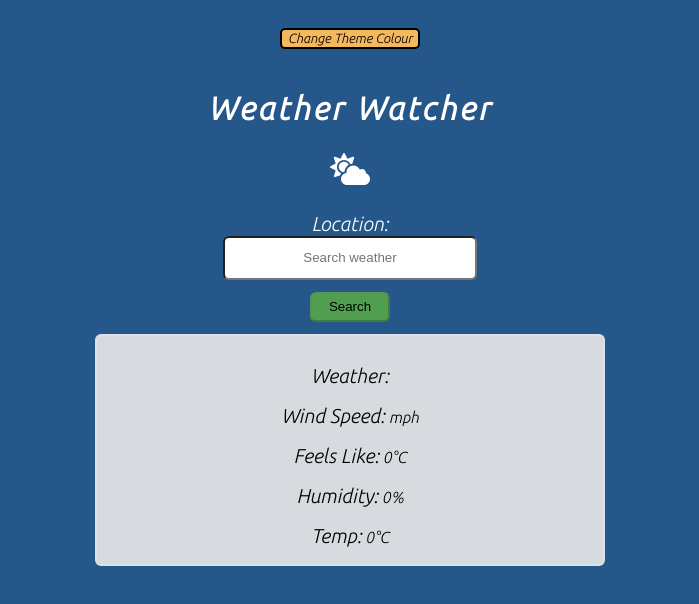
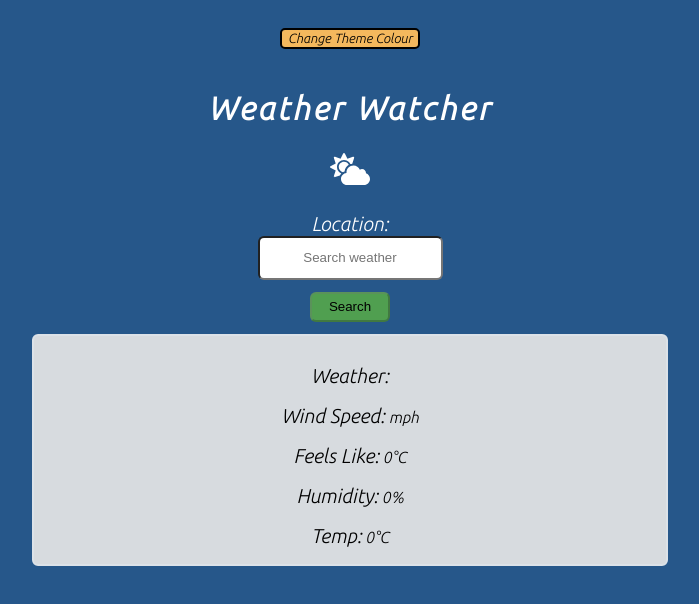
Before and after one commit to usuajiayako/react-weather-app, a React (Create React App) app: page / in a window 1280 px wide. Shown: the top 604 px of the page, without its empty margins (290-989 px from the left). Built offline with nearby package versions, Linux system fonts and the light colour scheme; no server answers.

Commit message:
adjusted CSS

```diff
--- a/src/SearchEngine/SearchEngine.css
+++ b/src/SearchEngine/SearchEngine.css
@@ -1,6 +1,7 @@
 .form {
   display: flex;
   align-items: center;
+  justify-content: center;
   flex-direction: column;
 }
 
@@ -9,7 +10,7 @@
   padding: 10px 0;
   text-align: center;
   height: 20px;
-  width: 250px;
+  width: 100%;
 }
 
 .submit {
@@ -26,4 +27,5 @@
   display: flex;
   flex-direction: column;
   font-size: 20px;
+  align-items: center;
 }
--- a/src/WeatherCard/WeatherCard.css
+++ b/src/WeatherCard/WeatherCard.css
@@ -3,7 +3,7 @@
   border: 2px solid rgb(220, 226, 232);
   background-color: rgb(215, 219, 223);
   border-radius: 6px;
-  width: 40%;
+  width: 50%;
   display: inline-block;
 }
 
```
Also changed, not shown: src/App.css (line endings or trailing spaces), 1 other file (tests, documents, lock files or other folders).
